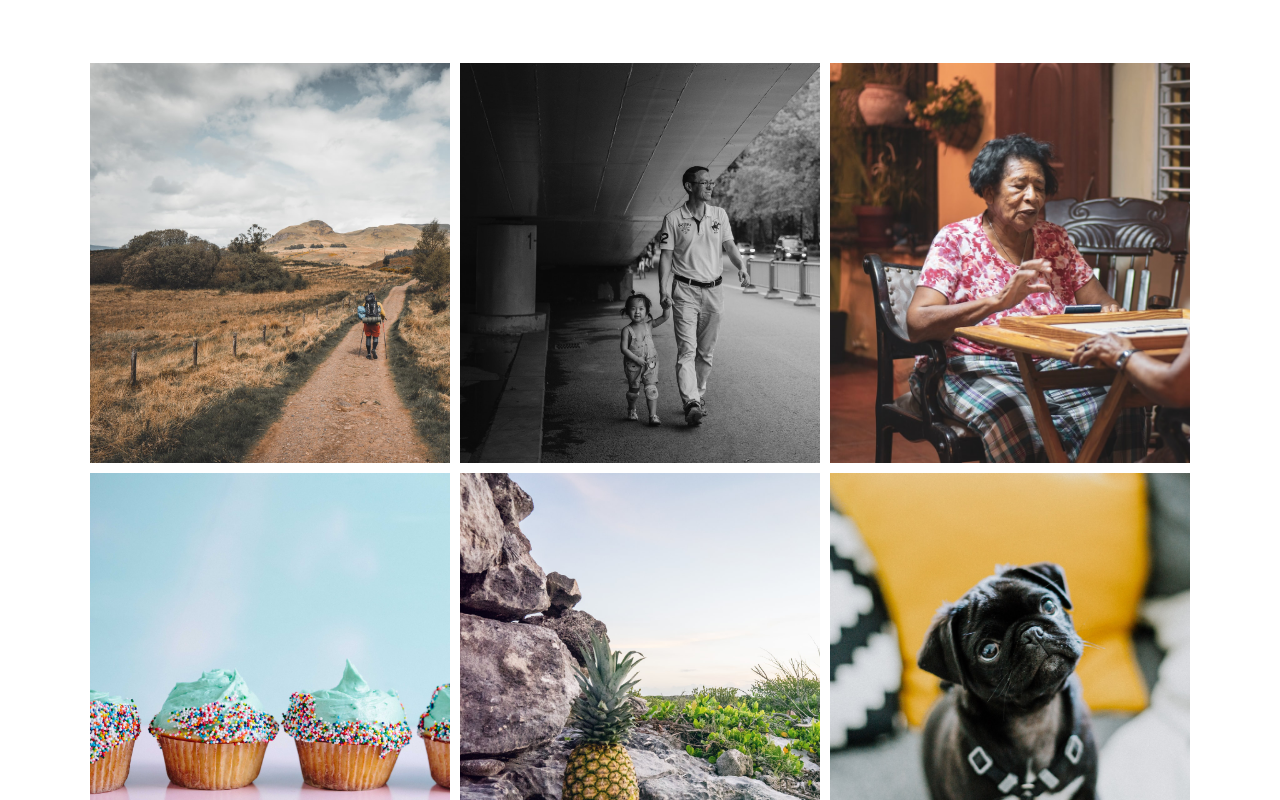
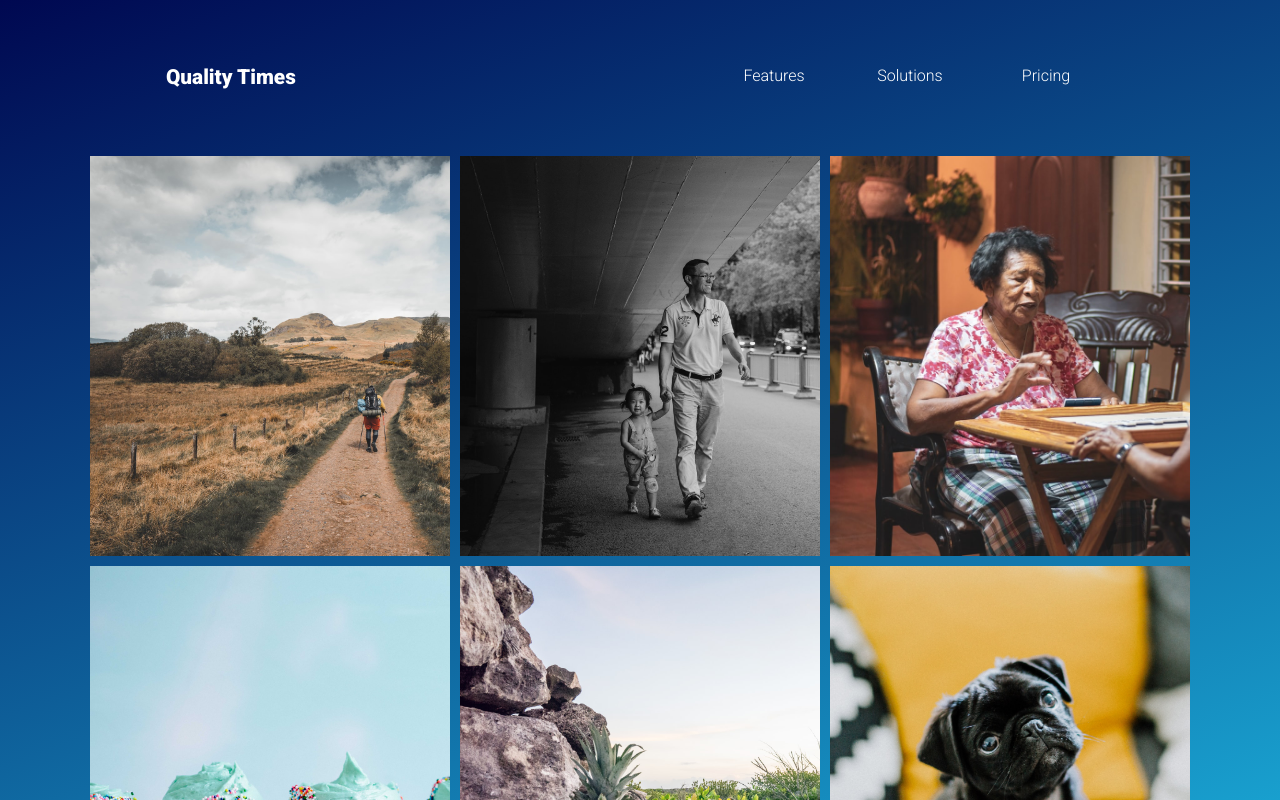
Before and after one commit to dustatron/React-Animation-Tests, a React (Create React App) app: page / in a window 1280 px wide. Shown: the top 800 px of the page. Built offline with nearby package versions, Linux system fonts and the light colour scheme.

Commit message:
add simple navbar.

```diff
--- a/public/index.html
+++ b/public/index.html
@@ -1,14 +1,15 @@
 <!DOCTYPE html>
 <html lang="en">
+
 <head>
   <meta charset="utf-8" />
   <link rel="icon" href="%PUBLIC_URL%/favicon.ico" />
   <meta name="viewport" content="width=device-width, initial-scale=1" />
   <meta name="theme-color" content="#000000" />
-    <meta
-      name="description"
-      content="Web site created using create-react-app"
-    />
+  <meta name="description" content="Web site created using create-react-app" />
+  <link
+    href="https://fonts.googleapis.com/css2?family=Roboto:ital,wght@0,300;0,400;0,500;0,700;0,900;1,100;1,300;1,400;1,500;1,700;1,900&display=swap"
+    rel="stylesheet">
   <link rel="apple-touch-icon" href="%PUBLIC_URL%/logo192.png" />
   <!--
       manifest.json provides metadata used when your web app is installed on a
@@ -26,6 +27,7 @@
     -->
   <title>React App</title>
 </head>
+
 <body>
   <noscript>You need to enable JavaScript to run this app.</noscript>
   <div id="root"></div>
@@ -40,4 +42,5 @@
       To create a production bundle, use `npm run build` or `yarn build`.
     -->
 </body>
+
 </html>
--- a/src/App.js
+++ b/src/App.js
@@ -1,9 +1,12 @@
 import React, { Fragment } from 'react';
-import CardControl from './CardControl';
+import CardControl from './components/CardControl';
+import './scss/_body.scss';
+import Navbar from './components/Navbar';
 
 function App() {
   return (
     <Fragment>
+      <Navbar />
       <CardControl />
     </Fragment>
   );
--- a/src/Card.js
+++ b/src/components/Card.js
@@ -1,5 +1,5 @@
 import React from 'react';
-import './scss/_card.scss';
+import '../scss/_card.scss';
 
 const Card = ({ title, cda, img }) => {
   return (
--- a/src/CardControl.js
+++ b/src/components/CardControl.js
@@ -1,7 +1,7 @@
 import React from 'react';
-import SampleData from './sampleData';
+import SampleData from '../sampleData';
 import Card from './Card';
-import './scss/_card-control.scss';
+import '../scss/_card-control.scss';
 import { animated, useTransition } from 'react-spring';
 
 const CardControl = (props) => {
--- /dev/null
+++ b/src/components/Navbar.js
@@ -0,0 +1,21 @@
+import React from 'react';
+import '../scss/_navbar.scss';
+
+const Navbar = () => {
+  return (
+    <div className='nav'>
+      <div className='nav-container'>
+        <div className='nav-logo'>Quality Times</div>
+        <div className='nav-menu'>
+          <ol>
+            <li>Features</li>
+            <li>Solutions</li>
+            <li>Pricing</li>
+          </ol>
+        </div>
+      </div>
+    </div>
+  );
+};
+
+export default Navbar;
--- a/src/css/main.css
+++ b/src/css/main.css
@@ -66,3 +66,10 @@
   .card:hover .card-title {
     top: 30px;
     opacity: 1; }
+
+html {
+  min-height: 100%; }
+
+body {
+  background-clip: border-box;
+  background: linear-gradient(-20deg, #1cb5e0 0%, #000851 100%); }
--- /dev/null
+++ b/src/scss/_body.scss
@@ -0,0 +1,9 @@
+html {
+  min-height: 100%;
+}
+
+body {
+  font-family: 'Roboto', sans-serif;
+  background-clip: border-box;
+  background: linear-gradient(-20deg, #1cb5e0 0%, #000851 100%);
+}
--- /dev/null
+++ b/src/scss/_navbar.scss
@@ -0,0 +1,41 @@
+.nav {
+  color: white;
+  width: 100%;
+  height: 3em;
+  position: relative;
+
+  &-container {
+    margin: 50px auto;
+    width: 75%;
+  }
+
+  &-logo {
+    margin-top: 15px;
+    display: inline-block;
+    font-weight: 900;
+    font-size: 1.3em;
+  }
+
+  &-menu {
+    float: right;
+    ol {
+      text-align: center;
+      display: inline-block;
+      list-style: none;
+      li {
+        font-weight: 100;
+        width: 6em;
+        padding: 0px 20px;
+        display: inline-block;
+        cursor: pointer;
+        transition: all 0.2s;
+
+        &:hover {
+          font-size: 1.03em;
+          font-weight: 500;
+          border-bottom: 2px solid white;
+        }
+      }
+    }
+  }
+}
--- a/src/scss/main.scss
+++ b/src/scss/main.scss
@@ -1,2 +1,4 @@
 @import 'card-control';
 @import 'card';
+@import 'body';
+@import 'navbar';
```
Lines whose indentation alone changed are shown as unchanged.
